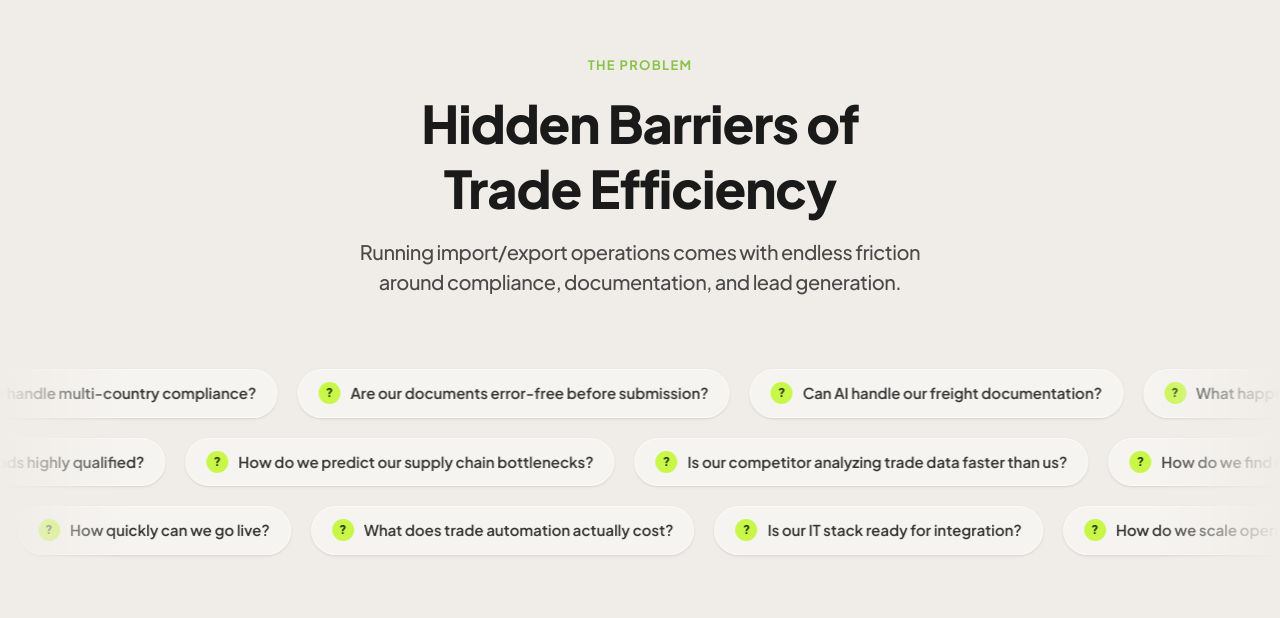
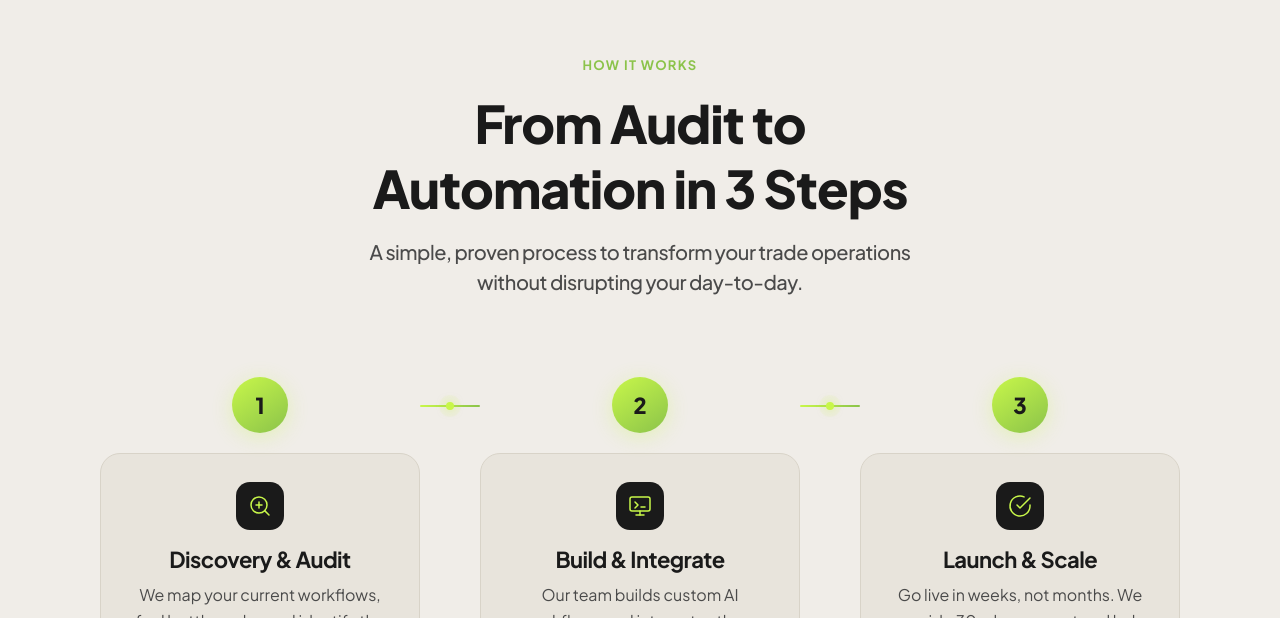
Before and after one commit to atharva-patil-23/flowwork-web, a Next.js app: page / in a window 1280 px wide. Shown: the part 2182-2800 px from the top of the page. Built offline with nearby package versions, Linux system fonts and the light colour scheme.

Commit message:
fixed mobile view

```diff
--- a/src/app/globals.css
+++ b/src/app/globals.css
@@ -629,3 +629,185 @@
     height: 14px;
   }
 }
+
+/* ═══════════ HOW IT WORKS SECTION ═══════════ */
+
+@keyframes hiwPulse {
+  0%, 100% { transform: scale(1); opacity: 0.6; }
+  50% { transform: scale(1.6); opacity: 0; }
+}
+
+.hiw-steps-wrapper {
+  display: flex;
+  align-items: flex-start;
+  justify-content: center;
+  gap: 0;
+  position: relative;
+}
+
+.hiw-step {
+  display: flex;
+  flex-direction: column;
+  align-items: center;
+  flex: 1;
+  max-width: 320px;
+  position: relative;
+}
+
+.hiw-number-ring {
+  width: 56px;
+  height: 56px;
+  border-radius: 50%;
+  background: linear-gradient(145deg, #c8f74a, #8bc34a);
+  display: flex;
+  align-items: center;
+  justify-content: center;
+  margin-bottom: 20px;
+  box-shadow: 0 4px 20px rgba(200, 247, 74, 0.3);
+  position: relative;
+  z-index: 2;
+  transition: transform 0.3s ease, box-shadow 0.3s ease;
+}
+
+.hiw-step:hover .hiw-number-ring {
+  transform: scale(1.1);
+  box-shadow: 0 6px 28px rgba(200, 247, 74, 0.5);
+}
+
+.hiw-number {
+  font-size: 22px;
+  font-weight: 800;
+  color: #1a1a1a;
+  line-height: 1;
+}
+
+.hiw-card {
+  background: #e8e4dc;
+  border: 1px solid #d8d3c8;
+  border-radius: 20px;
+  padding: 28px 24px;
+  text-align: center;
+  transition: all 0.3s ease;
+  width: 100%;
+}
+
+.hiw-step:hover .hiw-card {
+  transform: translateY(-4px);
+  box-shadow: 0 8px 30px rgba(0, 0, 0, 0.08);
+  border-color: #c8c3b8;
+}
+
+.hiw-icon-box {
+  width: 48px;
+  height: 48px;
+  margin: 0 auto 16px;
+  background: #1a1a1a;
+  border-radius: 14px;
+  display: flex;
+  align-items: center;
+  justify-content: center;
+  transition: background 0.3s ease;
+}
+
+.hiw-step:hover .hiw-icon-box {
+  background: #2a2a2a;
+}
+
+.hiw-icon-box svg {
+  width: 24px;
+  height: 24px;
+  color: #c8f74a;
+}
+
+/* Horizontal connector between steps (desktop) */
+.hiw-connector {
+  display: flex;
+  align-items: center;
+  justify-content: center;
+  position: relative;
+  width: 60px;
+  min-width: 40px;
+  margin-top: 28px; /* center on the number ring */
+  flex-shrink: 0;
+}
+
+.hiw-connector-line {
+  width: 100%;
+  height: 2px;
+  background: linear-gradient(90deg, #c8f74a, #8bc34a);
+  border-radius: 1px;
+}
+
+.hiw-connector-dot {
+  position: absolute;
+  left: 50%;
+  top: 50%;
+  transform: translate(-50%, -50%);
+  width: 8px;
+  height: 8px;
+  background: #c8f74a;
+  border-radius: 50%;
+  box-shadow: 0 0 8px rgba(200, 247, 74, 0.5);
+}
+
+.hiw-connector-dot::after {
+  content: '';
+  position: absolute;
+  inset: -4px;
+  border-radius: 50%;
+  background: rgba(200, 247, 74, 0.3);
+  animation: hiwPulse 2.5s ease-in-out infinite;
+}
+
+/* Responsive: stack vertically on smaller screens */
+@media (max-width: 767px) {
+  .hiw-steps-wrapper {
+    flex-direction: column;
+    align-items: center;
+    gap: 0;
+  }
+
+  .hiw-step {
+    max-width: 400px;
+    width: 100%;
+  }
+
+  .hiw-connector {
+    width: 2px;
+    height: 40px;
+    min-width: unset;
+    margin-top: 0;
+    flex-direction: column;
+  }
+
+  .hiw-connector-line {
+    width: 2px;
+    height: 100%;
+  }
+
+  .hiw-number-ring {
+    width: 48px;
+    height: 48px;
+    margin-bottom: 16px;
+  }
+
+  .hiw-number {
+    font-size: 20px;
+  }
+
+  .hiw-card {
+    padding: 24px 20px;
+    border-radius: 16px;
+  }
+
+  .hiw-icon-box {
+    width: 42px;
+    height: 42px;
+    border-radius: 12px;
+  }
+
+  .hiw-icon-box svg {
+    width: 20px;
+    height: 20px;
+  }
+}
--- a/src/app/page.tsx
+++ b/src/app/page.tsx
@@ -7,8 +7,8 @@ export default function Home() {
   return (
     <main className="flex min-h-screen flex-col items-center">
       {/* ═══════════ HERO ═══════════ */}
-      <section className="relative flex flex-col items-center justify-center text-center min-h-screen w-full px-5 sm:px-6 overflow-hidden pt-24 sm:pt-20">
-        <div className="relative z-20 flex flex-col items-center mt-12 lg:mt-0 pointer-events-none">
+      <section className="relative flex flex-col items-center justify-center text-center min-h-[auto] lg:min-h-screen w-full px-5 sm:px-6 overflow-hidden pt-20 sm:pt-20 pb-12 sm:pb-0">
+        <div className="relative z-20 flex flex-col items-center mt-4 sm:mt-8 lg:mt-0 pointer-events-none">
           <div className="inline-flex items-center gap-1.5 px-3 sm:px-4 py-1.5 rounded-full bg-black/5 text-black/60 text-[11px] sm:text-[13px] font-bold tracking-wide uppercase shadow-[inset_0_1px_2px_rgba(255,255,255,0.8),0_2px_8px_rgba(0,0,0,0.03)] border border-black/5 backdrop-blur-md mb-6 sm:mb-8 pointer-events-auto text-center">
             Move goods faster. Let AI handle the paperwork.
             <ArrowUpRight className="w-3.5 h-3.5 shrink-0" />
@@ -142,6 +142,89 @@ export default function Home() {
               </div>
               <h3 className="text-[20px] md:text-[24px] font-bold text-[#1a1a1a] mb-3 leading-tight tracking-tight">Custom AI Agents</h3>
               <p className="text-[16px] text-[#4a4a4a] leading-relaxed">Bespoke AI systems trained on your trade lanes, products, and compliance rules.</p>
+            </div>
+          </div>
+        </div>
+      </section>
+
+      {/* ═══════════ HOW IT WORKS ═══════════ */}
+      <section id="how-it-works" className="w-full py-16 sm:py-24 md:py-32 px-5 sm:px-6 md:px-[5%] flex flex-col items-center">
+        <div className="w-full max-w-[1100px]">
+          <p className="text-[#8bc34a] text-[13px] font-bold tracking-widest uppercase mb-4 text-center">How It Works</p>
+          <h2 className="text-[28px] sm:text-[32px] md:text-[52px] font-extrabold text-[#1a1a1a] leading-tight tracking-[-0.02em] mb-4 text-center">
+            From Audit to<br className="hidden sm:block" /><span className="sm:hidden"> </span>Automation in 3 Steps
+          </h2>
+          <p className="text-[16px] sm:text-[18px] md:text-[20px] text-[#4a4a4a] leading-[1.5] max-w-[600px] mx-auto font-medium tracking-tight text-center mb-12 sm:mb-20">
+            A simple, proven process to transform your trade operations without disrupting your day-to-day.
+          </p>
+
+          <div className="hiw-steps-wrapper">
+            {/* Step 1 */}
+            <div className="hiw-step group">
+              <div className="hiw-number-ring">
+                <span className="hiw-number">1</span>
+              </div>
+              <div className="hiw-card">
+                <div className="hiw-icon-box">
+                  <svg viewBox="0 0 24 24" fill="none" stroke="currentColor" strokeWidth="1.5" strokeLinecap="round" strokeLinejoin="round">
+                    <circle cx="11" cy="11" r="8" />
+                    <path d="M21 21l-4.35-4.35" />
+                    <path d="M11 8v6" />
+                    <path d="M8 11h6" />
+                  </svg>
+                </div>
+                <h3 className="text-[18px] md:text-[22px] font-bold text-[#1a1a1a] mb-2 leading-tight tracking-tight">Discovery &amp; Audit</h3>
+                <p className="text-[14px] md:text-[16px] text-[#4a4a4a] leading-relaxed">We map your current workflows, find bottlenecks, and identify the highest-ROI automation opportunities — free of charge.</p>
+              </div>
+            </div>
+
+            {/* Connector */}
+            <div className="hiw-connector" aria-hidden="true">
+              <div className="hiw-connector-line" />
+              <div className="hiw-connector-dot" />
+            </div>
+
+            {/* Step 2 */}
+            <div className="hiw-step group">
+              <div className="hiw-number-ring">
+                <span className="hiw-number">2</span>
+              </div>
+              <div className="hiw-card">
+                <div className="hiw-icon-box">
+                  <svg viewBox="0 0 24 24" fill="none" stroke="currentColor" strokeWidth="1.5" strokeLinecap="round" strokeLinejoin="round">
+                    <rect x="2" y="3" width="20" height="14" rx="2" ry="2" />
+                    <path d="M8 21h8" />
+                    <path d="M12 17v4" />
+                    <path d="M7 8l3 3-3 3" />
+                    <line x1="13" y1="13" x2="17" y2="13" />
+                  </svg>
+                </div>
+                <h3 className="text-[18px] md:text-[22px] font-bold text-[#1a1a1a] mb-2 leading-tight tracking-tight">Build &amp; Integrate</h3>
+                <p className="text-[14px] md:text-[16px] text-[#4a4a4a] leading-relaxed">Our team builds custom AI workflows and integrates them directly into your existing tools — no migration needed.</p>
+              </div>
+            </div>
+
+            {/* Connector */}
+            <div className="hiw-connector" aria-hidden="true">
+              <div className="hiw-connector-line" />
+              <div className="hiw-connector-dot" />
+            </div>
+
+            {/* Step 3 */}
+            <div className="hiw-step group">
+              <div className="hiw-number-ring">
+                <span className="hiw-number">3</span>
+              </div>
+              <div className="hiw-card">
+                <div className="hiw-icon-box">
+                  <svg viewBox="0 0 24 24" fill="none" stroke="currentColor" strokeWidth="1.5" strokeLinecap="round" strokeLinejoin="round">
+                    <path d="M22 11.08V12a10 10 0 11-5.93-9.14" />
+                    <polyline points="22 4 12 14.01 9 11.01" />
+                  </svg>
+                </div>
+                <h3 className="text-[18px] md:text-[22px] font-bold text-[#1a1a1a] mb-2 leading-tight tracking-tight">Launch &amp; Scale</h3>
+                <p className="text-[14px] md:text-[16px] text-[#4a4a4a] leading-relaxed">Go live in weeks, not months. We provide 30-day support and help you scale automation across more trade lanes.</p>
+              </div>
             </div>
           </div>
         </div>
--- a/src/components/navbar.tsx
+++ b/src/components/navbar.tsx
@@ -74,6 +74,12 @@ export function Navbar() {
                                     Services
                                 </Link>
                                 <Link
+                                    href="#how-it-works"
+                                    className="text-[14px] text-black font-semibold hover:text-[#2a3d0a] transition-colors"
+                                >
+                                    How It Works
+                                </Link>
+                                <Link
                                     href="#problem"
                                     className="text-[14px] text-black font-semibold hover:text-[#2a3d0a] transition-colors"
                                 >
@@ -129,6 +135,13 @@ export function Navbar() {
                         Services
                     </Link>
                     <Link
+                        href="#how-it-works"
+                        onClick={() => setMobileOpen(false)}
+                        className="text-[22px] font-bold text-[#1a1a1a] hover:text-[#8bc34a] transition-colors"
+                    >
+                        How It Works
+                    </Link>
+                    <Link
                         href="#problem"
                         onClick={() => setMobileOpen(false)}
                         className="text-[22px] font-bold text-[#1a1a1a] hover:text-[#8bc34a] transition-colors"
```
